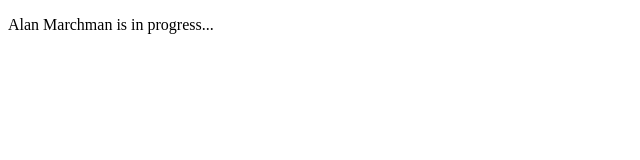
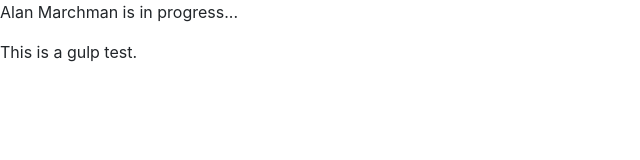
Before and after one commit to alanmarchman/alanmarchman.github.io, a plain HTML site: page index.html in a window 1280 px wide. Shown: the whole page, without its empty margins (0-640 px from the left). Drawn offline with Linux system fonts and the light colour scheme.

Commit message:
html write test

```diff
--- a/index.html
+++ b/index.html
@@ -7,11 +7,13 @@
     <title>*Alan Marchman</title>
     <meta name="description" content="">
     <meta name="viewport" content="width=device-width, initial-scale=1">
+    <link href="c/dave.css" rel="stylesheet">
 </head>
 
 <body>
 
     <p>Alan Marchman is in progress...</p>
+    <p>This is a gulp test.</p>
 
 </body>
 
```
